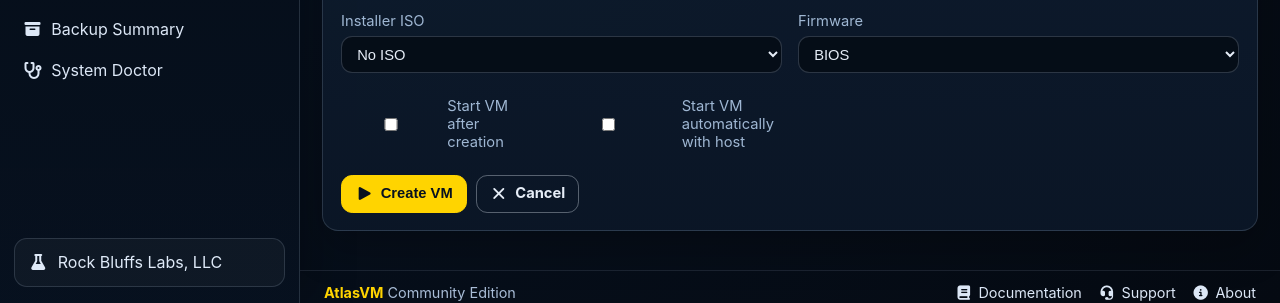
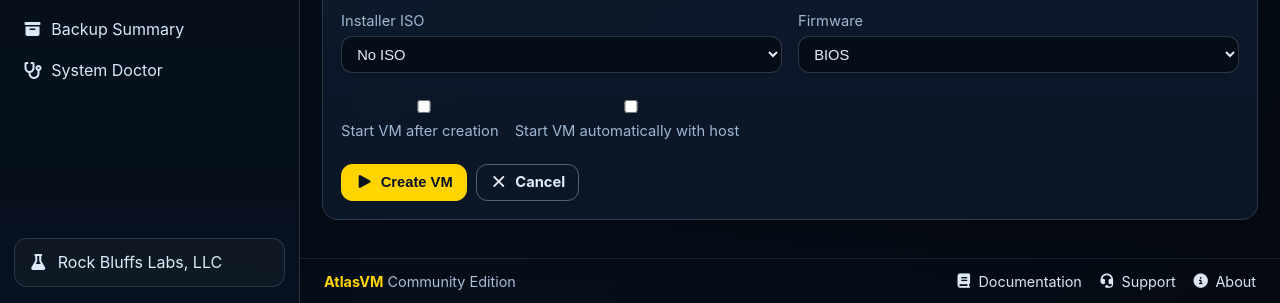
Before and after one commit to reolus/AtlasVM, a Python web app: template app/templates/new_vm.html in a window 1280 px wide. Shown: the part 594-897 px from the top of the page. Run offline with Jinja, Linux system fonts and the light colour scheme; the template is opened without the code that fills it, so the values that code supplies are empty; some libraries are stand-ins or nearby versions.

Commit message:
Community Edition UI Update

```diff
--- a/app/templates/new_vm.html
+++ b/app/templates/new_vm.html
@@ -58,9 +58,16 @@
     </div>
 
     <div class="vm-option-row">
-      <label class="check"><input class="form-check-input" name="start_after_create" type="checkbox" value="true"> Start VM after creation</label>
-      <label class="check"><input class="form-check-input" name="autostart" type="checkbox" value="true"> Start VM automatically with host</label>
-    </div>
+  <label class="form-check atlas-check">
+    <input class="form-check-input" name="start_after_create" type="checkbox" value="true">
+    <span class="form-check-label">Start VM after creation</span>
+  </label>
+
+  <label class="form-check atlas-check">
+    <input class="form-check-input" name="autostart" type="checkbox" value="true">
+    <span class="form-check-label">Start VM automatically with host</span>
+  </label>
+</div>
 
     <div class="action-row">
       <button class="btn btn-primary" type="submit"><i class="fa-solid fa-play"></i>Create VM</button>
```
